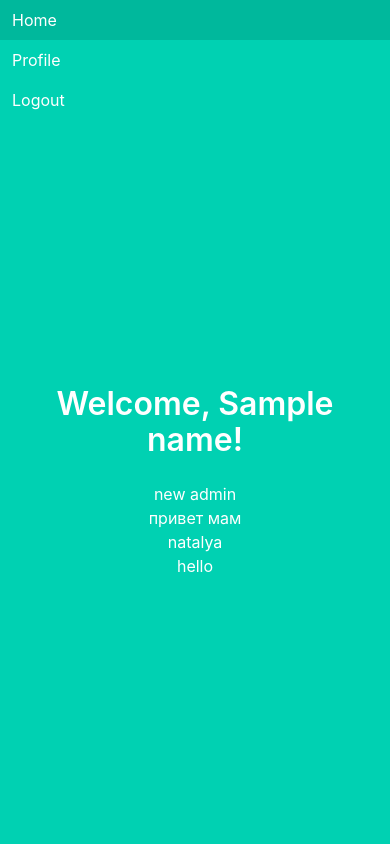
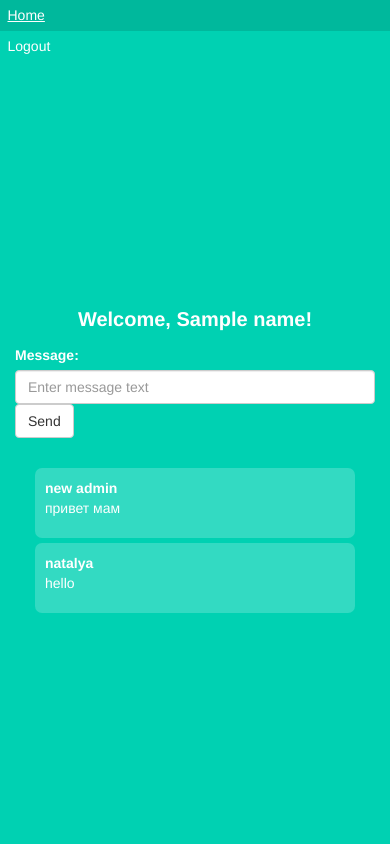
Before and after one commit to allen-99/flask_chat, a Flask app: template chat/templates/chat.html in a window 390 px wide. Run offline with Flask 2, Linux system fonts and the light colour scheme; a user stored in the database is signed in; data comes from the database, SQL or seed files in the repository; both versions use the stored data as it was after the commit; the template is opened without the code that fills it: values that come from a table or form of the project are taken from there, most other values are stand-ins (such as "Sample title", 1, 10 or a date in 2020); some libraries are stand-ins or nearby versions.

Commit message:
add create and send message

```diff
--- a/chat/templates/base.html
+++ b/chat/templates/base.html
@@ -5,8 +5,10 @@
     <meta charset="utf-8">
     <meta http-equiv="X-UA-Compatible" content="IE=edge">
     <meta name="viewport" content="width=device-width, initial-scale=1">
-    <title>Flask Auth Example</title>
+    <title>Chat</title>
     <link rel="stylesheet" href="https://cdnjs.cloudflare.com/ajax/libs/bulma/0.7.2/css/bulma.min.css" />
+    <link rel="stylesheet" href="https://maxcdn.bootstrapcdn.com/bootstrap/3.4.1/css/bootstrap.min.css" />
+
 </head>
 
 <body>
@@ -14,12 +16,9 @@
 
         <div class="hero-head">
             <div class="navbar-end">
+                {% if current_user.is_authenticated %}
                 <a href="{{ url_for('main.chat') }}" class="navbar-item">
                     Home
-                </a>
-                {% if current_user.is_authenticated %}
-                <a href="{{ url_for('main.chat') }}" class="navbar-item">
-                    Profile
                 </a>
                 {% endif %}
                 {% if not current_user.is_authenticated %}
@@ -39,7 +38,7 @@
         </div>
 
         <div class="hero-body">
-            <div class="container has-text-centered">
+            <div class="container ">
                {% block content %}
                {% endblock %}
             </div>
--- a/chat/templates/chat.html
+++ b/chat/templates/chat.html
@@ -1,15 +1,34 @@
 {% extends "base.html" %}
 
 {% block content %}
-<h1 class="title">
+<h1 class="title text-center">
   Welcome, {{ name }}!
-    {% for message in messages %}
-      <h2>
-        {{message.user_name}}
-      </h2>
-      <div>
-        {{message.text}}
+</h1>
+<form class="form-horizontal" method="POST" action="/chat">
+  <div class="form-group">
+      <label class="control-label " for="message_text"> Message:</label>
+      <div class="">
+        <input type="text" class="form-control" id="message_text" name="message_text" placeholder="Enter message text">
       </div>
-    {% endfor %}
-</h1>
+      <div class="">
+       <button type="submit btn btn-default" class="btn btn-default">Send</button>
+      </div>
+      <div class="form-group">
+    </div>
+  </div>
+</form>
+{% for message in messages %}
+ <div class="row my_message" style="border-radius: 0.5em;
+                                    background-color: rgba(255,255,255, 0.2);
+                                    padding: 10px;
+                                    margin: 5px">
+  <strong class=".col-md-4 text-left ">
+    {{message.user_name}}
+  </strong>
+  <p class=".col-md-4 text-left">
+    {{message.text}}
+  </p>
+ </div>
+{% endfor %}
+
 {% endblock %}
```
Also changed, not shown: chat/routes.py (+31 -4 lines), chat.db.
